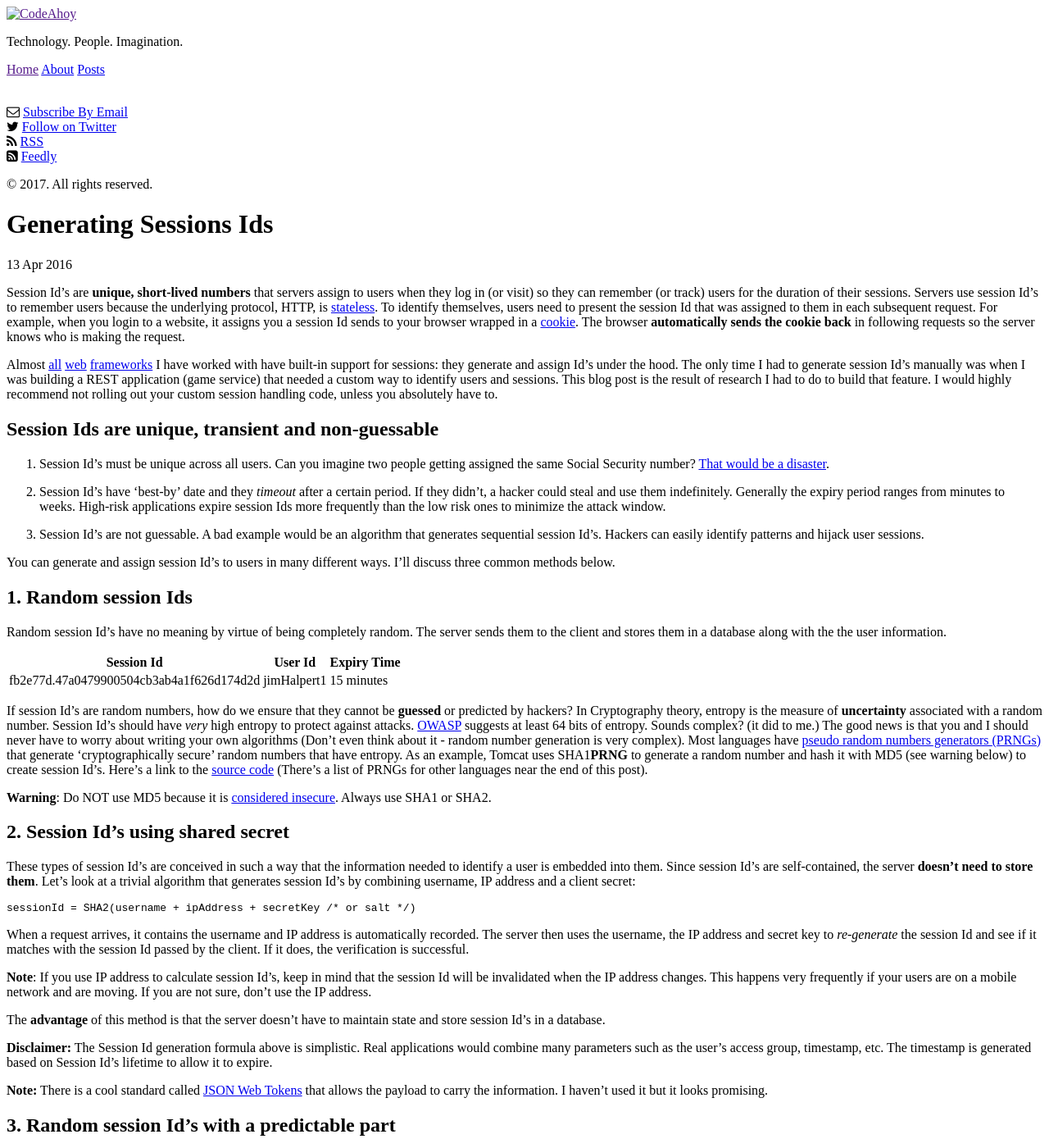
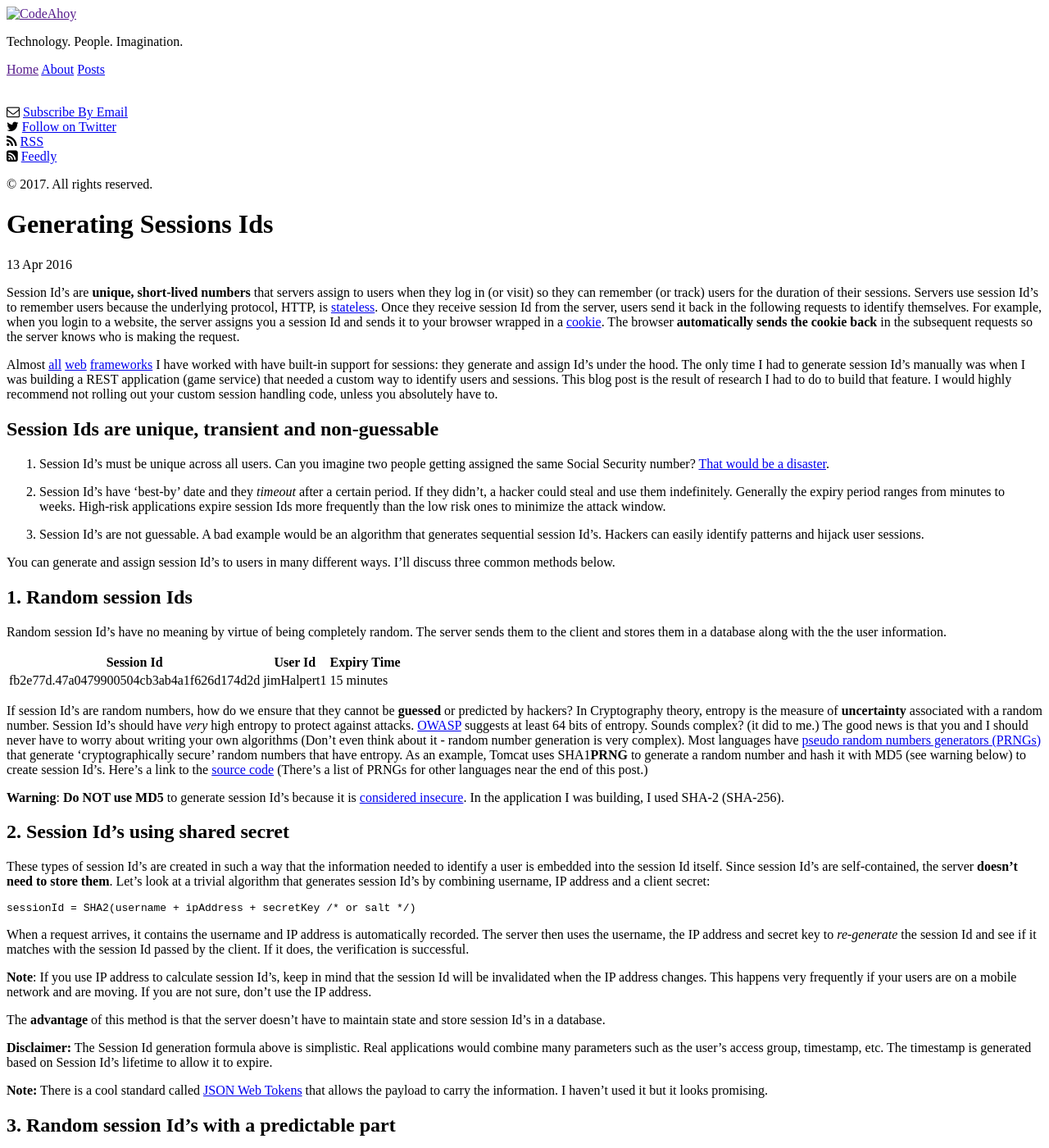
Before and after one commit to talk2viren/umermansoor.github.io, a Jekyll site: the page built from _posts/2016-04-13-generating-session-ids.md, in a window 1280 px wide and 1400 px high. Shown: the whole window at 82% size. Built offline with Jekyll 4.4.1, drawn with Linux system fonts in a browser that asks for light colours; nearby versions of some CDN libraries; a script that is not in the unit is left out; comment, search, counter and statistics services are not loaded.

Commit message:
small refactoring.

````diff
--- a/_posts/2016-04-13-generating-session-ids.md
+++ b/_posts/2016-04-13-generating-session-ids.md
@@ -5,7 +5,7 @@ comments: True
 excerpt_separator: <!--more-->
 ---
 
-Session Id's are **unique, short-lived numbers** that servers assign to users when they log in (or visit) so they can remember (or track) users for the duration of their sessions. Servers use session Id's to remember users because the underlying protocol, HTTP, is [stateless](https://en.wikipedia.org/wiki/Stateless_protocol). To identify themselves, users need to present the session Id that was assigned to them in each subsequent request. For example, when you login to a website, it assigns you a session Id sends to your browser wrapped in a [cookie](https://en.wikipedia.org/wiki/HTTP_cookie). The browser **automatically sends the cookie back** in following requests so the server knows who is making the request.
+Session Id's are **unique, short-lived numbers** that servers assign to users when they log in (or visit) so they can remember (or track) users for the duration of their sessions. Servers use session Id's to remember users because the underlying protocol, HTTP, is [stateless](https://en.wikipedia.org/wiki/Stateless_protocol). Once they receive session Id from the server, users send it back in the following requests to identify themselves. For example, when you login to a website, the server assigns you a session Id and sends it to your browser wrapped in a [cookie](https://en.wikipedia.org/wiki/HTTP_cookie). The browser **automatically sends the cookie back** in the subsequent requests so the server knows who is making the request.
 
 Almost [all](https://docs.djangoproject.com/en/1.10/topics/http/sessions/) [web](http://docs.spring.io/spring-session/docs/current/reference/html5/) [frameworks](https://github.com/expressjs/session) I have worked with have built-in support for sessions: they generate and assign Id's under the hood. The only time I had to generate session Id's manually was when I was building a REST application (game service) that needed a custom way to identify users and sessions. This blog post is the result of research I had to do to build that feature. I would highly recommend not rolling out your custom session handling code, unless you absolutely have to.
 
@@ -28,13 +28,13 @@ Random session Id's have no meaning by virtue of being completely random. The se
 |------------------------------------------|-------------|-------------|
 | fb2e77d.47a0479900504cb3ab4a1f626d174d2d | jimHalpert1 | 15 minutes|
 
-If session Id's are random numbers, how do we ensure that they cannot be **guessed** or predicted by hackers? In Cryptography theory, entropy is the measure of **uncertainty** associated with a random number. Session Id's should have *very* high entropy to protect against attacks. [OWASP](https://www.owasp.org/index.php/Session_Management_Cheat_Sheet#Session_Expiration) suggests at least 64 bits of entropy. Sounds complex? (it did to me.) The good news is that you and I should never have to worry about writing your own algorithms (Don't even think about it - random number generation is very complex). Most languages have [pseudo random numbers generators (PRNGs)](https://en.wikipedia.org/wiki/Pseudorandom_number_generator) that generate 'cryptographically secure' random numbers that have entropy. As an example, Tomcat uses SHA1**PRNG** to generate a random number and hash it with MD5 (see warning below) to create session Id's. Here's a link to the [source code](https://docs.jboss.org/jbossas/javadoc/4.0.2/org/jboss/web/tomcat/tc5/session/SessionIDGenerator.java.html) (There's a list of PRNGs for other languages near the end of this post).
+If session Id's are random numbers, how do we ensure that they cannot be **guessed** or predicted by hackers? In Cryptography theory, entropy is the measure of **uncertainty** associated with a random number. Session Id's should have *very* high entropy to protect against attacks. [OWASP](https://www.owasp.org/index.php/Session_Management_Cheat_Sheet#Session_Expiration) suggests at least 64 bits of entropy. Sounds complex? (it did to me.) The good news is that you and I should never have to worry about writing your own algorithms (Don't even think about it - random number generation is very complex). Most languages have [pseudo random numbers generators (PRNGs)](https://en.wikipedia.org/wiki/Pseudorandom_number_generator) that generate 'cryptographically secure' random numbers that have entropy. As an example, Tomcat uses SHA1**PRNG** to generate a random number and hash it with MD5 (see warning below) to create session Id's. Here's a link to the [source code](https://docs.jboss.org/jbossas/javadoc/4.0.2/org/jboss/web/tomcat/tc5/session/SessionIDGenerator.java.html) (There's a list of PRNGs for other languages near the end of this post.)
 
-**Warning**: Do NOT use MD5 because it is [considered insecure](https://security.stackexchange.com/questions/19906/is-md5-considered-insecure). Always use SHA1 or SHA2.
+**Warning**: **Do NOT use MD5** to generate session Id's because it is [considered insecure](https://security.stackexchange.com/questions/19906/is-md5-considered-insecure). In the application I was building, I used SHA-2 (SHA-256).
 
 ## 2. Session Id's using shared secret
 
-These types of session Id's are conceived in such a way that the information needed to identify a user is embedded into them. Since session Id's are self-contained, the server **doesn't need to store them**. Let's look at a trivial algorithm that generates session Id's by combining username, IP address and a client secret:
+These types of session Id's are created in such a way that the information needed to identify a user is embedded into the session Id itself. Since session Id's are self-contained, the server **doesn't need to store them**. Let's look at a trivial algorithm that generates session Id's by combining username, IP address and a client secret:
 
 ```java
 sessionId = SHA2(username + ipAddress + secretKey /* or salt */)
````
